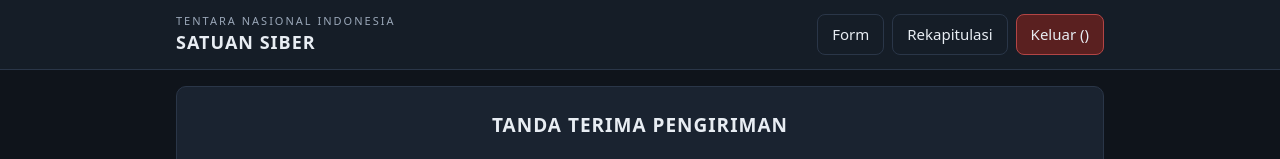
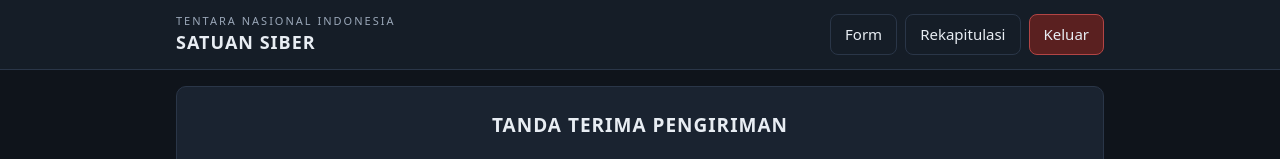
Before and after one commit to wannalearn123/Tanda-Terima-Satsiber, a PHP site: template app/Views/form.php in a window 1280 px wide. Shown: the top 159 px of the page. Run offline with PHP 8.4, Linux system fonts and the light colour scheme; the template is opened without the code that fills it: most values are stand-ins (such as "Sample title", 1, 10 or a date in 2020); data that the repository does not hold is empty.

Commit message:
fix: remove username from Keluar button text

```diff
--- a/app/Views/layout.php
+++ b/app/Views/layout.php
@@ -22,7 +22,7 @@
         <?php endif; ?>
         <form class="inline" method="post" action="/logout" title="<?= e($appUser['username'] ?? '') ?>">
           <?= csrf_field() ?>
-          <button class="navlink danger" type="submit">Keluar (<?= e($appUser['username'] ?? '') ?>)</button>
+          <button class="navlink danger" type="submit">Keluar</button>
         </form>
       <?php endif; ?>
     </nav>
```
